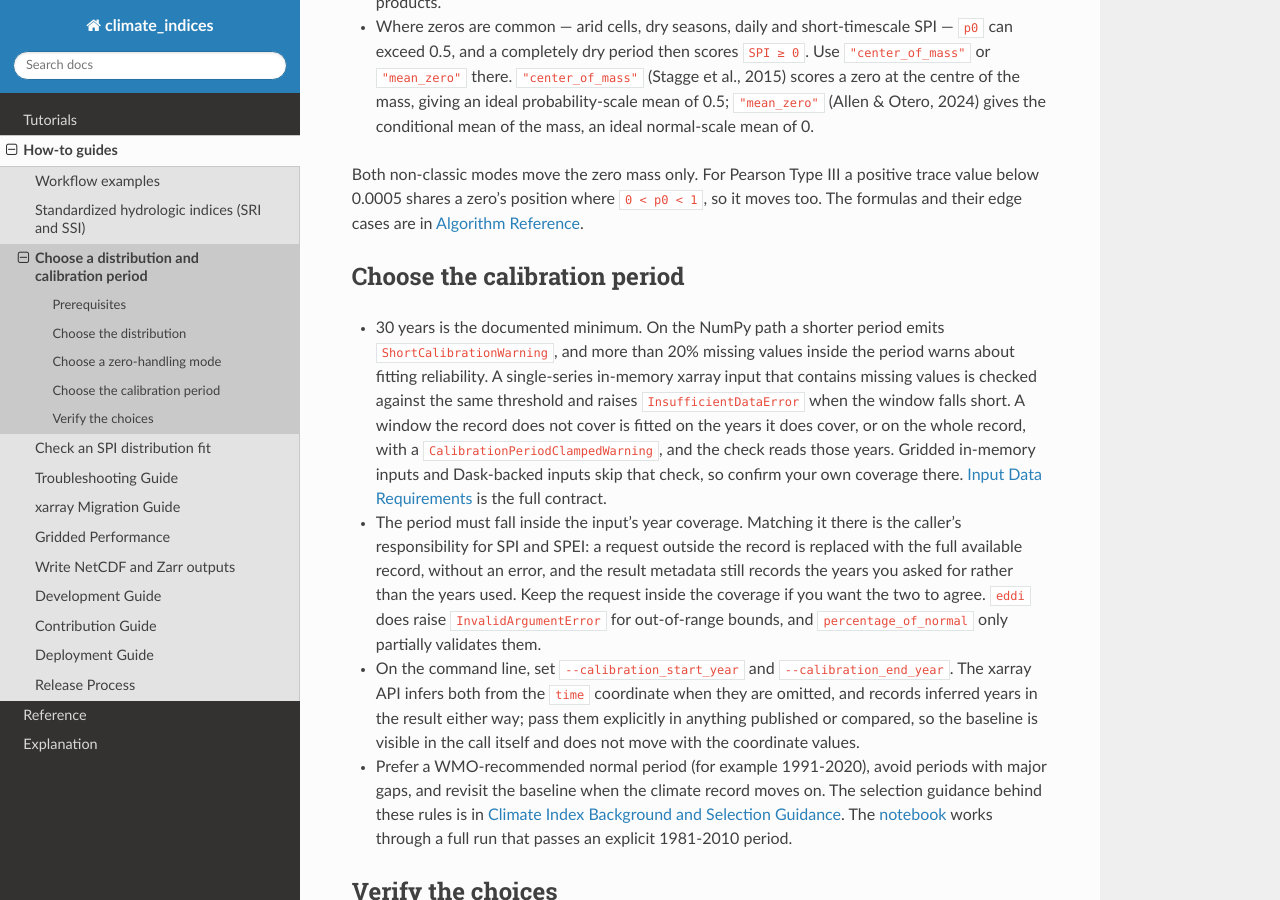
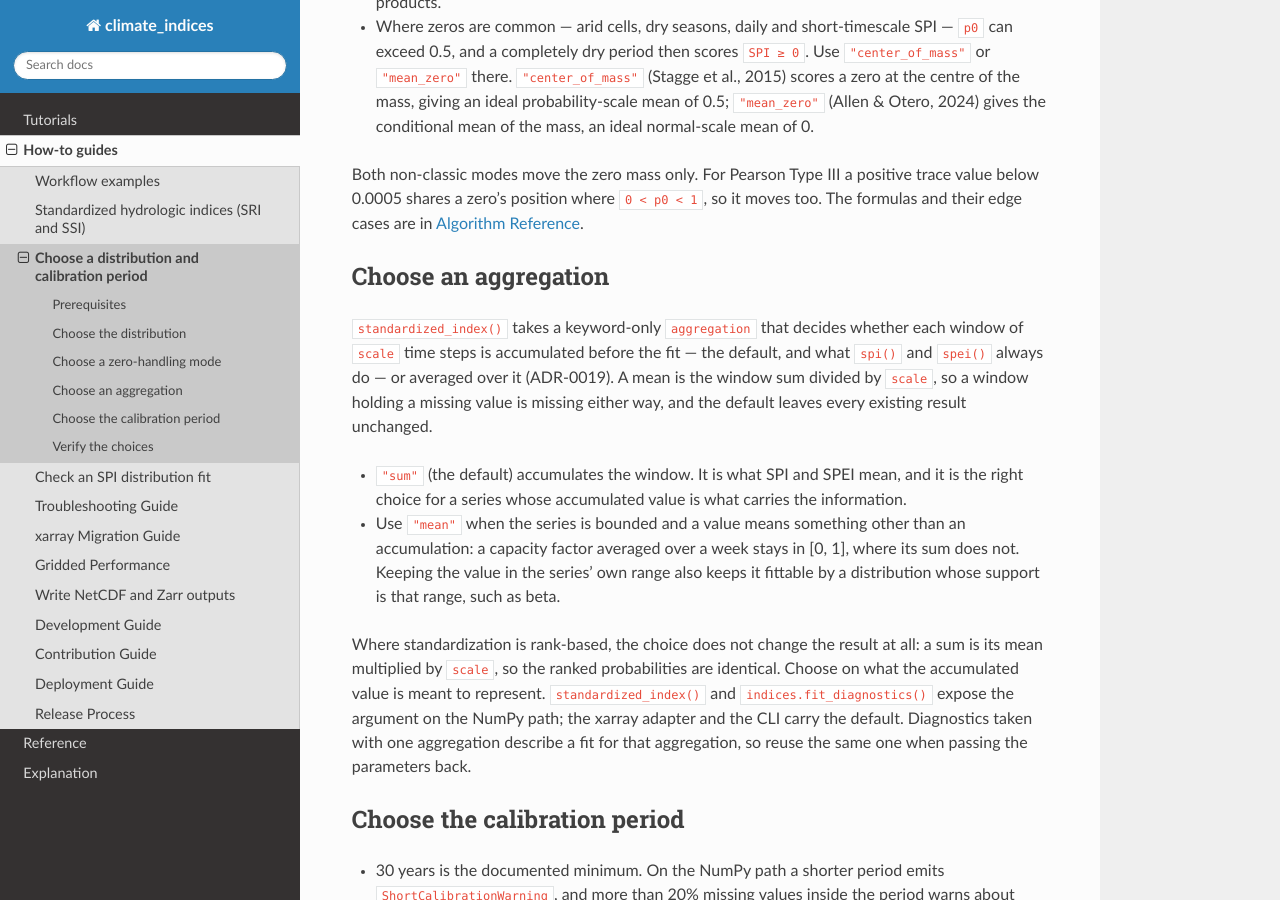
Before and after one commit to monocongo/climate_indices, a Sphinx documentation site: the page built from docs/choosing-parameters.md, in a window 1280 px wide and 900 px high, scrolled down 1674 px. Built offline with Sphinx 7.4.7 and the Read the Docs theme 3.1.0, drawn with Linux system fonts in a browser that asks for light colours.

Commit message:
docs: document the aggregation option and reopen the degree-day convention
Review follow-up to ADR-0019, both documentation.

`docs/choosing-parameters.md` gains a "Choose an aggregation" section beside the
"Choose a zero-handling mode" section, so the seam's new option is documented
where its sibling option is, rather than reaching users through a docstring only.

The energy subsystem design note no longer treats "mean-based only" as settled:
the oracle survey may reopen the convention itself and not just the default
values, and a min/max-based convention lands as a separate function taking both,
because a mean-temperature argument cannot recover it. That keeps #1160 from
having to argue with a decision this note overstated.

Refs #1158

```diff
--- a/docs/choosing-parameters.md
+++ b/docs/choosing-parameters.md
@@ -80,6 +80,28 @@ Both non-classic modes move the zero mass only. For Pearson Type III a positive
 trace value below 0.0005 shares a zero's position where `0 < p0 < 1`, so it moves
 too. The formulas and their edge cases are in {doc}`algorithm-reference`.
 
+## Choose an aggregation
+
+`standardized_index()` takes a keyword-only `aggregation` that decides whether each
+window of `scale` time steps is accumulated before the fit — the default, and what
+`spi()` and `spei()` always do — or averaged over it (ADR-0019). A mean is the window
+sum divided by `scale`, so a window holding a missing value is missing either way, and
+the default leaves every existing result unchanged.
+
+- `"sum"` (the default) accumulates the window. It is what SPI and SPEI mean, and it is
+  the right choice for a series whose accumulated value is what carries the information.
+- Use `"mean"` when the series is bounded and a value means something other than an
+  accumulation: a capacity factor averaged over a week stays in [0, 1], where its sum
+  does not. Keeping the value in the series' own range also keeps it fittable by a
+  distribution whose support is that range, such as beta.
+
+Where standardization is rank-based, the choice does not change the result at all: a sum
+is its mean multiplied by `scale`, so the ranked probabilities are identical. Choose on
+what the accumulated value is meant to represent. `standardized_index()` and
+`indices.fit_diagnostics()` expose the argument on the NumPy path; the xarray adapter and
+the CLI carry the default. Diagnostics taken with one aggregation describe a fit for that
+aggregation, so reuse the same one when passing the parameters back.
+
 ## Choose the calibration period
 
 - 30 years is the documented minimum. On the NumPy path a shorter period emits
```
Also changed, not shown: docs/design/energy-subsystem.md (+8 -2 lines).
